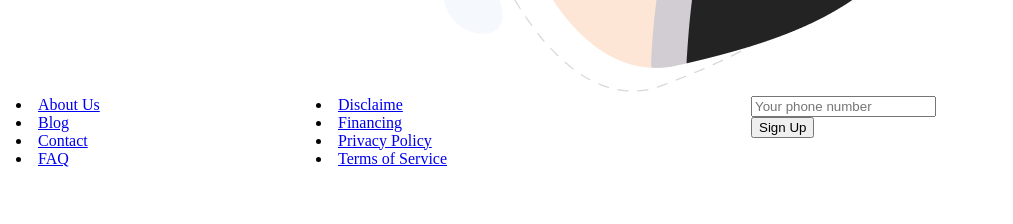
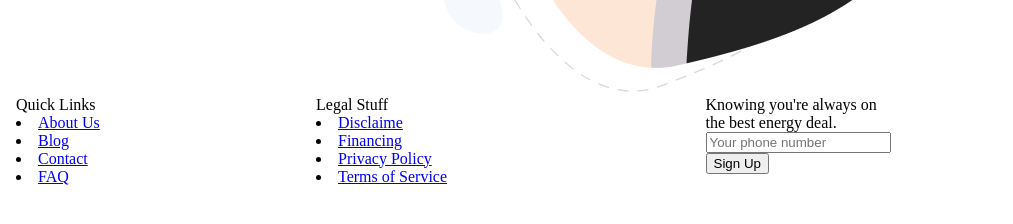
Before and after one commit to VladislavArtemchuk03/Productly, a plain HTML site: page index.html in a window 1280 px wide. Shown: the part 2651-2875 px from the top of the page, 267-1280 px from the left. Drawn offline with Linux system fonts and the light colour scheme.

Commit message:
Add footer sections for quick links, legal information, and a promotional message

```diff
--- a/index.html
+++ b/index.html
@@ -247,17 +247,18 @@
 
             <div class="menu-footer">
                 <div class="menu-abcf">
-                    <nav class="nav-abcf">
-                        <li><a href=".">About Us</a></li>
-                        <li> <a href=".">Blog</a></li>
-                        <li> <a href=".">Contact</a></li>
-                        <li> <a href=".">FAQ</a></li>
+                    <span>Quick Links</span>
+                    <li><a href=".">About Us</a></li>
+                    <li> <a href=".">Blog</a></li>
+                    <li> <a href=".">Contact</a></li>
+                    <li> <a href=".">FAQ</a></li>
 
                     </nav>
                 </div>
 
                 <div class="menu-dfpt">
                     <nav class="nav-dfpt">
+                        <span>Legal Stuff</span>
                         <li><a href=".">Disclaime</a></li>
                         <li><a href=".">Financing</a></li>
                         <li><a href=".">Privacy Policy</a></li>
@@ -268,6 +269,9 @@
             </div>
 
             <div class="footer-form">
+
+                <span>Knowing you're always on
+                    <br>the best energy deal.</span>
 
                 <input type="text" placeholder="Your phone number">
 
```
